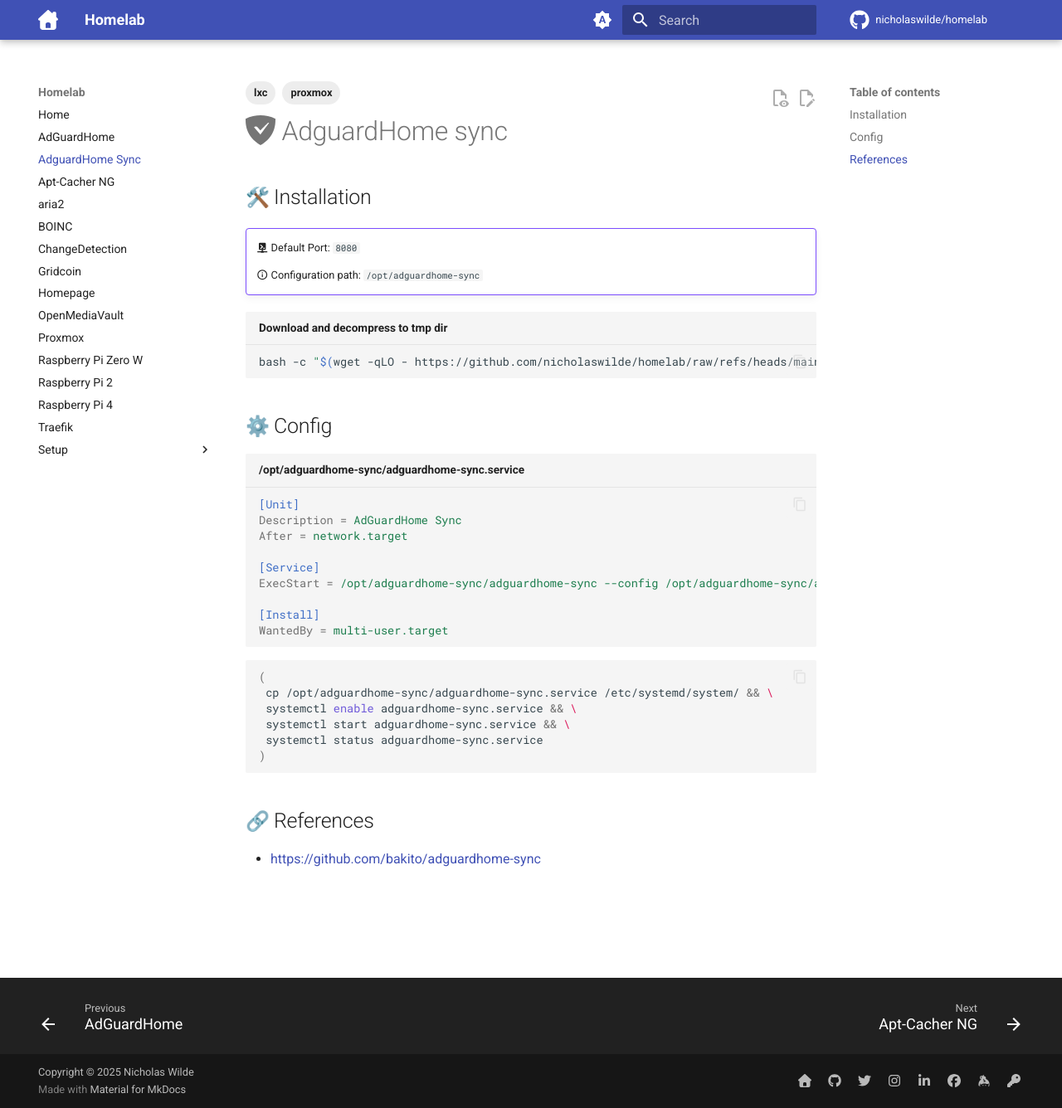
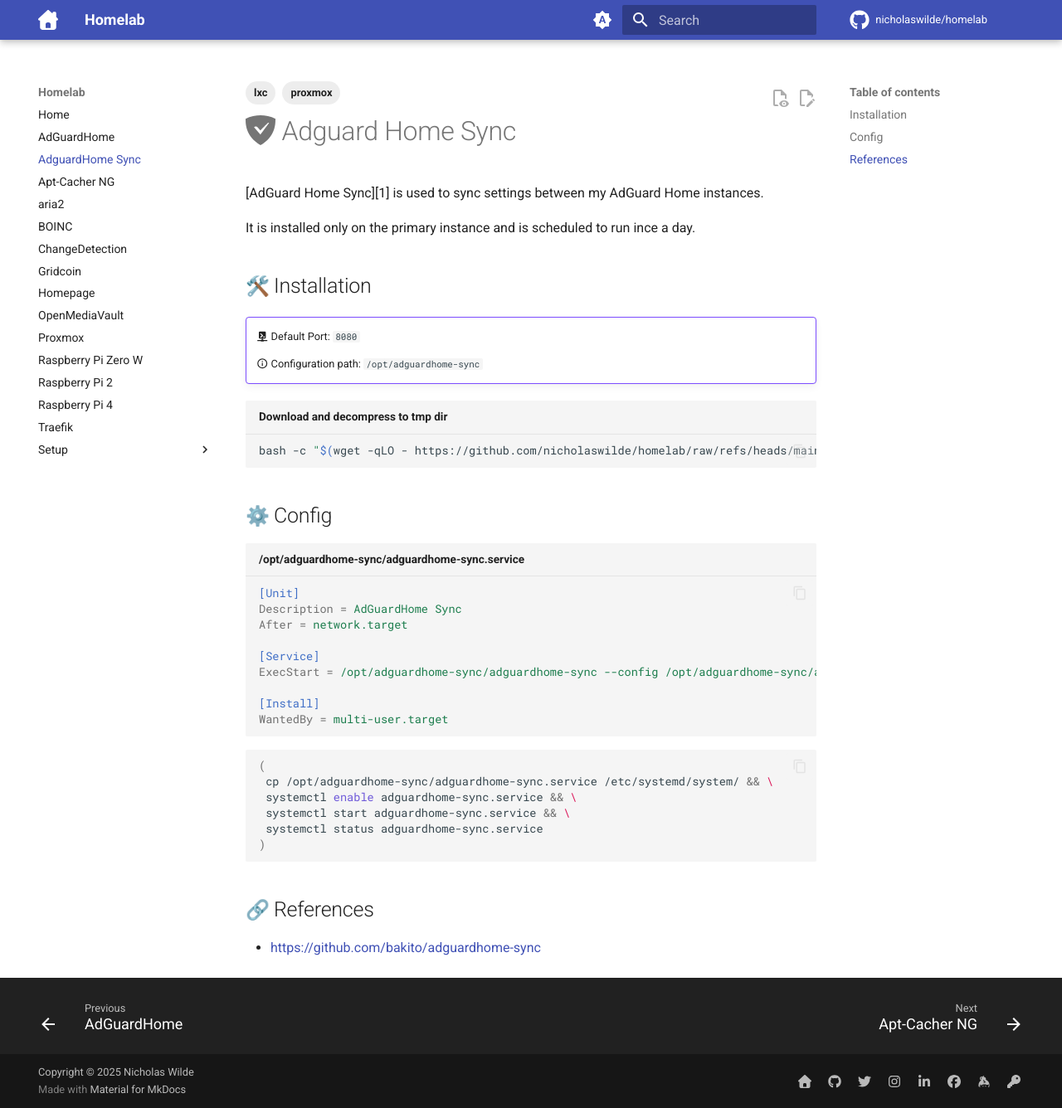
Before and after one commit to nicholaswilde/homelab, an MkDocs documentation site: the page built from docs/adguard-sync.md, in a window 1280 px wide and 1336 px high. Shown: the whole window at 83% size. Built offline with MkDocs 1.6.1 and Material for MkDocs 9.7.7, drawn with Linux system fonts in a browser that asks for light colours; emoji names are drawn with the system emoji font; comment, search, counter and statistics services are not loaded.

Commit message:
Update adguard-sync.md

```diff
--- a/docs/adguard-sync.md
+++ b/docs/adguard-sync.md
@@ -3,7 +3,11 @@
   - lxc
   - proxmox
 ---
-# :simple-adguard: AdguardHome sync
+# :simple-adguard: Adguard Home Sync
+
+[AdGuard Home Sync][1] is used to sync settings between my AdGuard Home instances.
+
+It is installed only on the primary instance and is scheduled to run ince a day.
 
 ## :hammer_and_wrench: Installation
 
```
